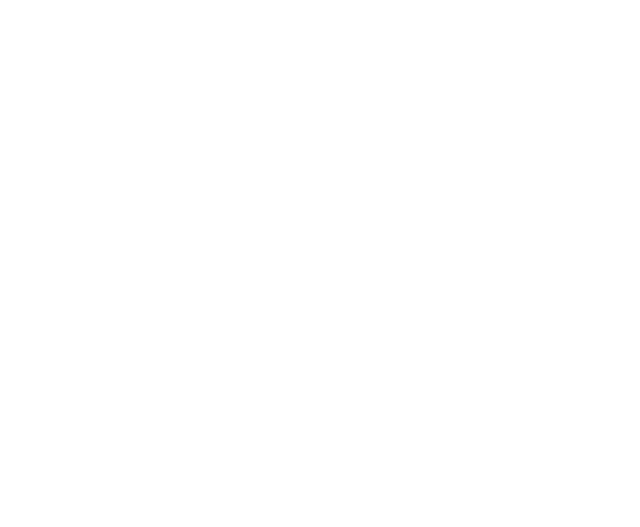
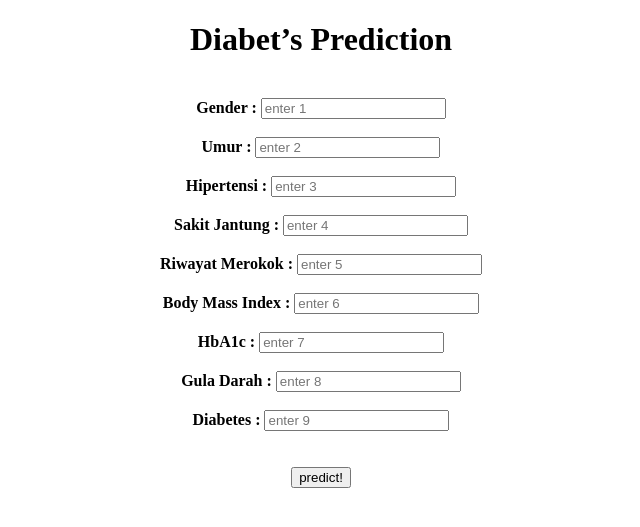
Before and after one commit to Kazu11/DiabetsPrediction, a Flask app: page / in a window 1280 px wide. Before the commit the part shown is empty. Shown: the top 527 px of the page, without its empty margins (319-959 px from the left). Run offline with Flask 3, Linux system fonts and the light colour scheme.

Commit message:
modified:   templates/index.html

```diff
--- a/templates/index.html
+++ b/templates/index.html
@@ -6,5 +6,24 @@
         </title>
     </head>
     <body>
+                <center>
+
+                <h1> Diabet’s Prediction </h1><br>
+
+                <form method="POST", action="{{url_for('home')}}">
+                   <b> Gender :  <input type="text", name='a', placeholder="enter 1"> <br><br>
+                    Umur :  <input type="text", name='b', placeholder="enter 2"> <br><br>
+                    Hipertensi :  <input type="text", name='c', placeholder="enter 3"> <br><br>
+                    Sakit Jantung : <input type="text", name='d', placeholder="enter 4"> <br><br>
+                    Riwayat Merokok : <input type="text", name='e', placeholder="enter 5"> <br><br>
+                    Body Mass Index : <input type="text", name='f', placeholder="enter 6"> <br><br>
+                    HbA1c : <input type="text", name='g', placeholder="enter 7"> <br><br>
+                    Gula Darah : <input type="text", name='h', placeholder="enter 8"> <br><br>
+                    Diabetes : <input type="text", name='i', placeholder="enter 9"> <br><br><br></b>
+                    <input type="submit" , value='predict!' >
+                </form>
+
+            </center>
+
     </body>
 </html>
```
